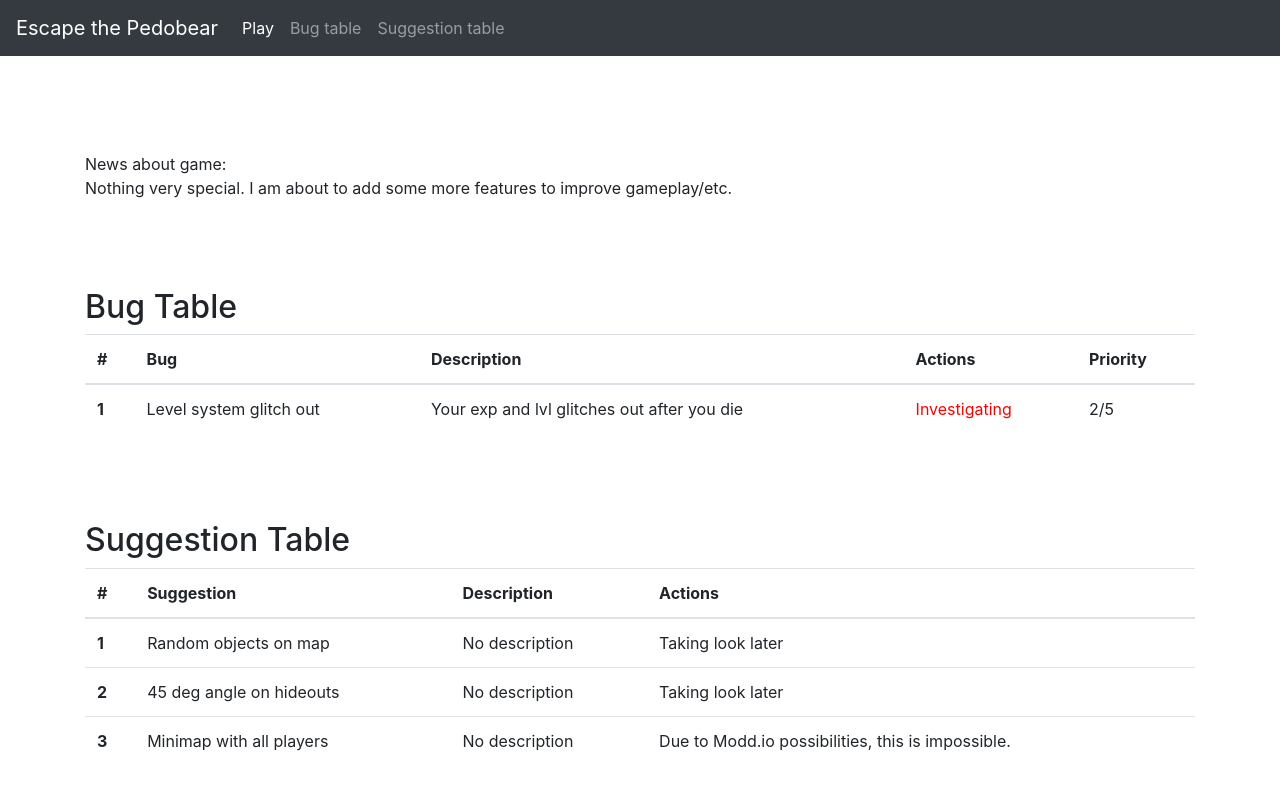
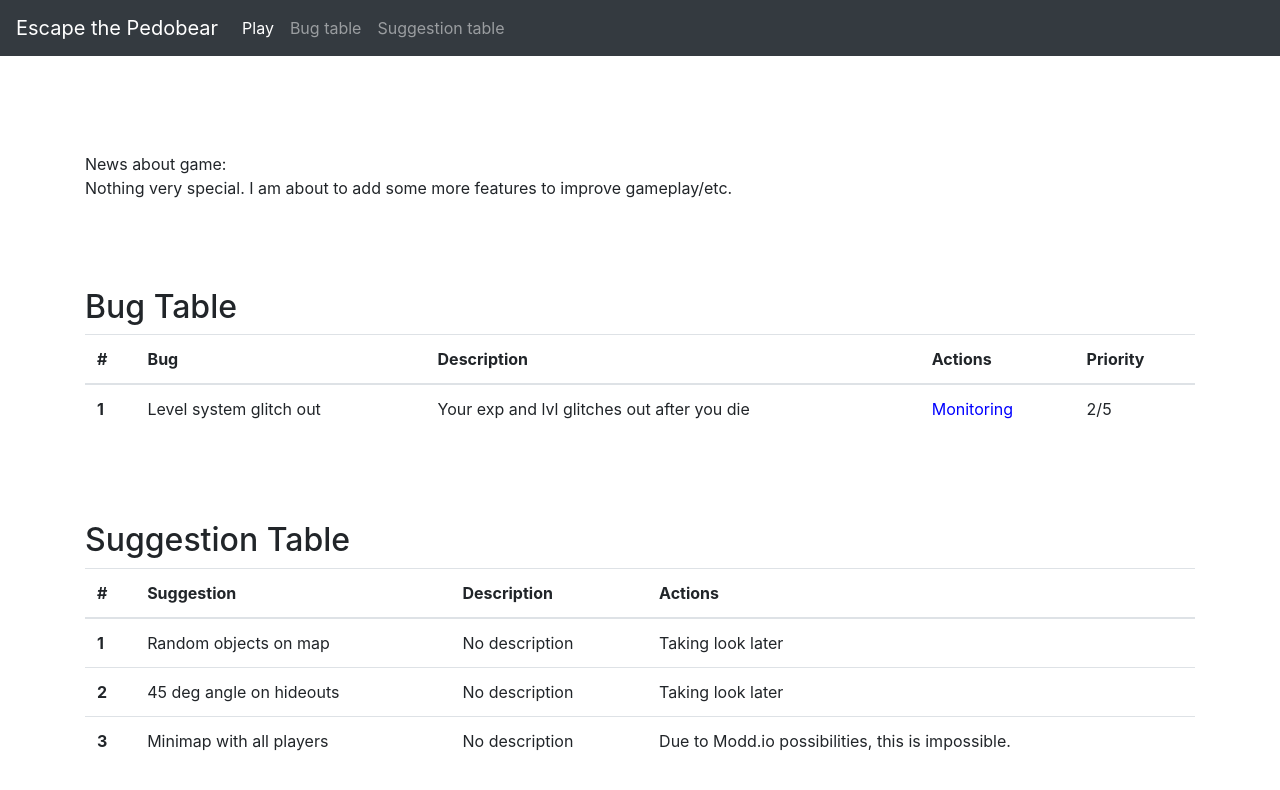
Before and after one commit to goblinbot01/escapethepedobear, a plain HTML site: page index.html in a window 1280 px wide. Drawn offline with nearby package versions, Linux system fonts and the light colour scheme.

Commit message:
Update index.html

```diff
--- a/index.html
+++ b/index.html
@@ -71,7 +71,7 @@
                       <th scope="row">1</th>
                       <td>Level system glitch out</td>
                       <td>Your exp and lvl glitches out after you die</td>
-                      <td><span style="color: red">Investigating</span></td>
+                      <td><span style="color: blue">Monitoring</span></td>
                       <td>2/5</td>
                   </tr>
               </tbody>
```
